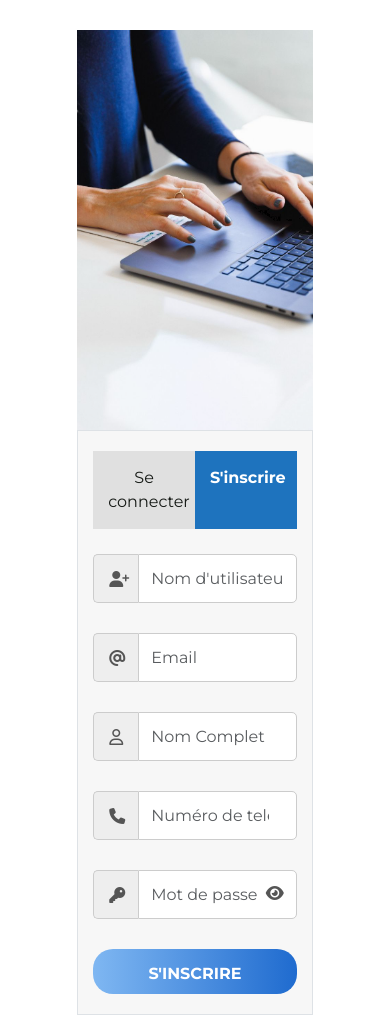
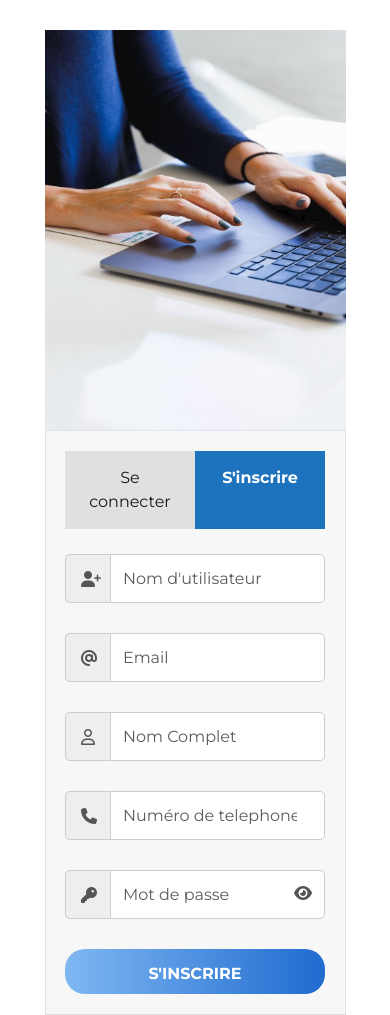
Before and after one commit to GraceAriane/tp-web-bootstrap-complet, a plain HTML site: page formulaire.html in a window 390 px wide. Drawn offline with Linux system fonts and the light colour scheme.

Commit message:
modif responsive

```diff
--- a/formulaire.html
+++ b/formulaire.html
@@ -16,7 +16,7 @@
     <script type="module" src="assets/js/bootstrap.bundle.min.js"></script>
 </head>
 <body>
-    <div class="container col-8">
+    <div class="container col-10 col-md-8">
         <img src="mains.png" alt="">
         <div class="form border d-flex flex-column ">
             <div class="navbar-connexion-inscription d-flex ">
```
